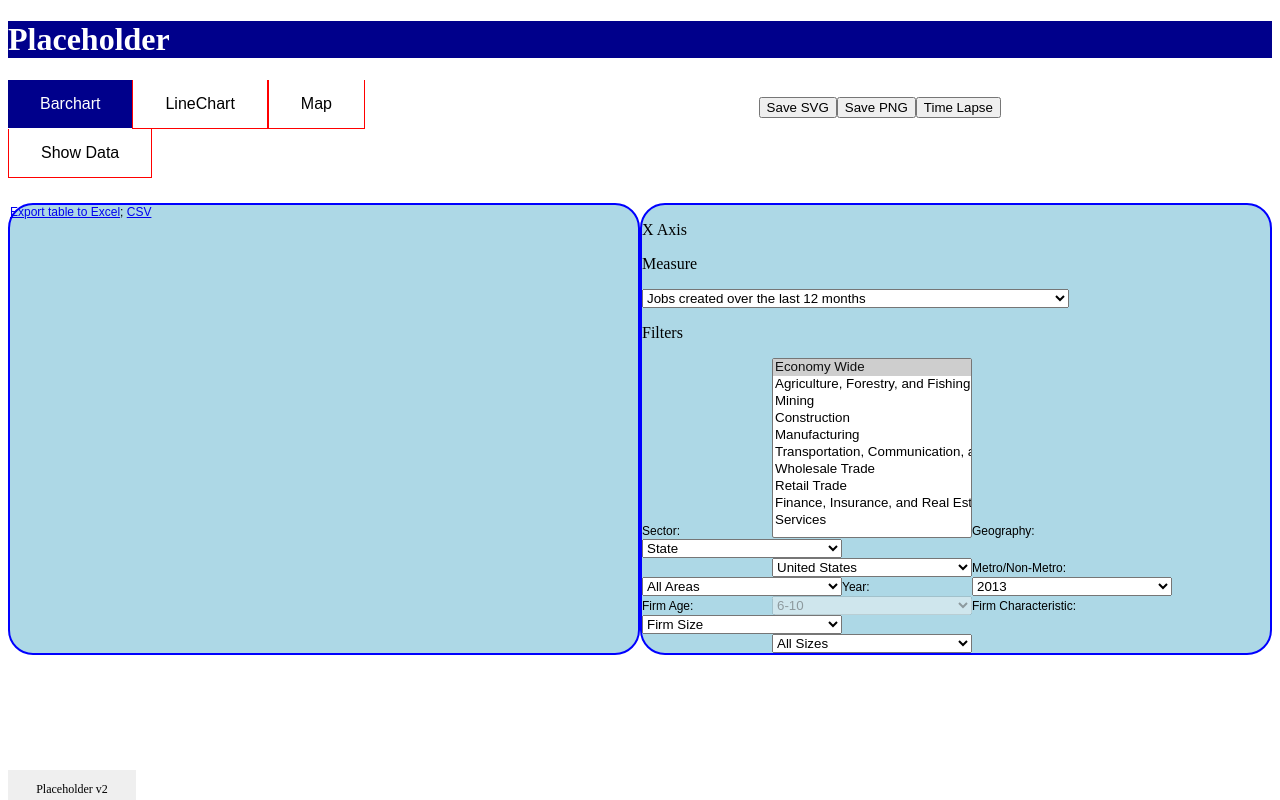
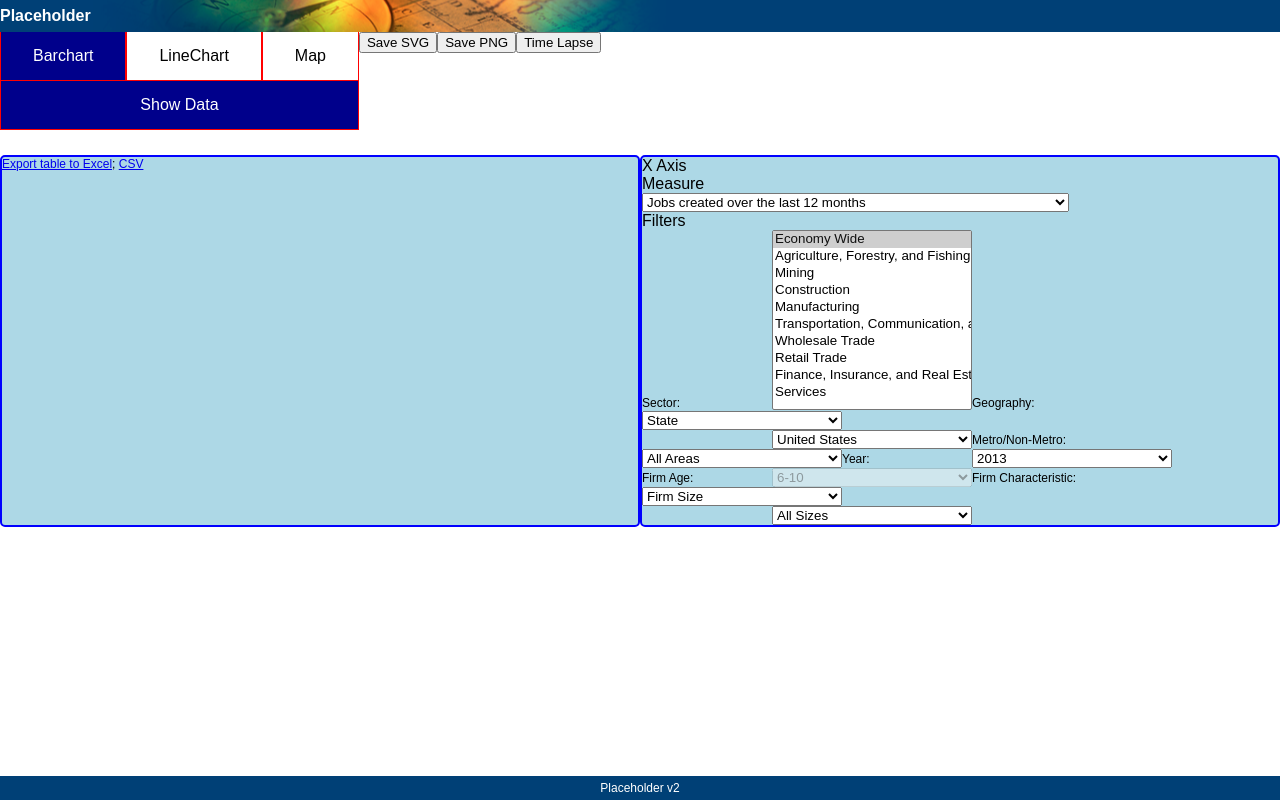
Before and after one commit to tibeggs/pzhur_clone, a plain HTML site: page app.html in a window 1280 px wide. Both pictures are taken after a click on the button "Show Data". Drawn offline with Linux system fonts and the light colour scheme; no server answers; a script that the page names is missing.

Commit message:
Updated changes to looks

```diff
--- a/app.html
+++ b/app.html
@@ -11,8 +11,14 @@
         <h1>Placeholder</h1>
     </header>
     <div id="keybuttons">
-        <div id="regimebuttons">
+        <div id="regimeholder">
+            <div id="regimebuttons">
+            </div>
+            <div id="rshowdata">
+
+            </div>
         </div>
+
         <div id="buttonsundergraph">
         </div>
     </div>
--- a/css/style.css
+++ b/css/style.css
@@ -1,3 +1,50 @@
+html, body, div, span, applet, object, iframe, h1, h2, h3, h4, h5, h6, p, blockquote, pre, a, abbr, acronym, address, big, cite, code, del, dfn, em, font, img, ins, kbd, q, s, samp, small, strike, strong, sub, sup, tt, var, b, u, i, center, dl, dt, dd, ol, ul, li, fieldset, form, label, legend, caption {
+    margin: 0;
+    padding: 0;
+    border: 0;
+    outline: 0;
+    font-size: 100%;
+    vertical-align: baseline;
+    background: transparent;
+    font-family: Arial, Helvetica, sans-serif;
+}
+
+
+#ltitle {
+    font-size: 30px;
+}
+
+#bcontainer {
+    display: block;
+    margin: auto;
+    width: 50%;
+    padding: 10px;
+}
+
+
+#sherebox {
+    margin-bottom: 15px;
+    margin-left: 0px;
+    font: 12px sans-serif;
+    border-radius: 5px;
+    border: 2px solid blue;
+}
+#scontent{
+    padding: 5px;
+}
+
+#nherebox {
+    margin-bottom: 15px;
+    margin-left: 0px;
+    font: 12px sans-serif;
+    border-radius: 5px;
+    border: 2px solid blue;
+}
+
+#ncontent {
+    padding: 5px;
+}
+
 .axis text {
     font: 10px sans-serif;
 }
@@ -50,24 +97,34 @@ rect.zoom {
     margin-left: 0px;
     font: 12px sans-serif;
     background: lightblue;
-    border-radius: 25px;
+    border-radius: 5px;
     border: 2px solid blue;
 }
 
 #headbanner {
-    background-color: darkblue;
+    min-height: 2em;
+    background: url(/css/webbanner.png) no-repeat left center #004076;
+    width: 100%;
     color: white;
+    font-family: Arial, Helvetica, sans-serif;
+    display: flex;
+    justify-content: left;
+    align-items: center;
 }
 
 #footbanner {
-    display: block;
-    text-align: center;
+    display: flex;
     font-size: 0.75em;
     bottom: 0;
-    width: 10%;
-    height: 30px;
+    width: 100%;
+    min-height: 2em;
     position: fixed;
-    background-color: #efefef;
+    background-color: #004076;
+    color: white;
+    font-family: Arial, Helvetica, sans-serif;
+    display: flex;
+    justify-content: center;
+    align-items: center;
 }
 
 #keybuttons {
@@ -142,7 +199,7 @@ rect.zoom {
     margin-bottom: 15px;
     margin-left: 0px;
     background: lightblue;
-    border-radius: 25px;
+    border-radius: 5px;
     border: 2px solid blue;
 }
 
@@ -160,9 +217,26 @@ rect.zoom {
     font-size: 16px;
 }
 
+.xbtnsd {
+    background-color: white; /* Green */
+    width: 100%;
+    border-top: none;
+    border-bottom: 1px solid red;
+    border-right: 1px solid red;
+    border-left: 1px solid red;
+    color: black;
+    padding: 15px 32px;
+    text-align: center;
+    text-decoration: none;
+    display: inline-block;
+    font-size: 16px;
+}
+
 .active {
     background-color: darkblue;
-        border: none;
+    border-bottom: 1px solid red;
+    border-right: 1px solid red;
+    border-left: 1px solid red;
     color: white;
     padding: 15px 32px;
     text-align: center;
@@ -170,9 +244,25 @@ rect.zoom {
     display: inline-block;
     font-size: 16px;
 }
+
+.act {
+    background-color: darkblue;
+    border-bottom: 1px solid red;
+    border-right: 1px solid red;
+    border-left: 1px solid red;
+    color: white;
+    padding: 15px 32px;
+    text-align: center;
+    text-decoration: none;
+    display: inline-block;
+    font-size: 16px;
+}
+
 .xbtn:hover {
     background-color: #005500;
-
+}
+.xbtnsd:hover {
+    background-color: #005500;
 }
 
 
--- a/js/PlotView.js
+++ b/js/PlotView.js
@@ -25,7 +25,7 @@ BDSVis.PlotView = {
             .attr("height", this.height + margin.top + margin.bottom + this.titleheight + this.xaxislabelheight);
 
 
-        d3.select("#buttonsundergraph").style("width", this.width + margin.left + "px");
+        //d3.select("#buttonsundergraph").style("width", this.width + margin.left + "px");
         d3.select("#plotarea").style("width", this.width + margin.left + margin.right + this.legendwidth + "px");
 
         this.xvarselector = d3.select("#xvarselector");
--- a/js/ViewModel.js
+++ b/js/ViewModel.js
@@ -15,9 +15,11 @@ BDSVis.ViewModel = function (model) {
     this.DrawUI = function () {
 
         var rgb = d3.select("#regimebuttons");
+        var rgbsd = d3.select("#rshowdata");
         var bug = d3.select("#buttonsundergraph");
         bug.selectAll('*').remove();
         rgb.selectAll('*').remove();
+        rgbsd.selectAll('*').remove();
 
         //UI elements for plotting regime switching: cartograms/map, heatchart/plot
         //set x selector to year
@@ -42,6 +44,11 @@ BDSVis.ViewModel = function (model) {
         //        console.log(tmod.regimeselector[0][0].value);
         //    }
         //}
+
+        function shdCheck() {
+                vm.toggleshowdata;
+        }
+
         function CreateButtonSelector(selector, name, value) {
             var btn = document.createElement("Button");
 
@@ -49,13 +56,13 @@ BDSVis.ViewModel = function (model) {
             btn.value = value;
             btn.className = xclass;
             if (value == 2) {
-                btn.onclick = function () { !vm.heatchart; vm.heatchart = +this.value; vm.getBDSdata(); vm.regimeselector[0][0].value = this.value; selectElement("xelector1", "year2"); tmod.regimex = this.value; };
+                btn.onclick = function () { !vm.heatchart; vm.heatchart = +this.value; vm.getBDSdata(); vm.regimeselector[0][0].value = this.value; selectElement("xelector1", "year2"); tmod.regimex = this.value; shdCheck();};
             }
             if (value == 0) {
-                btn.onclick = function () { vm.heatchart; vm.heatchart = +this.value; vm.getBDSdata(); vm.regimeselector[0][0].value = this.value; tmod.regimex = this.value; tmod.regimex = this.value; };
+                btn.onclick = function () { vm.heatchart; vm.heatchart = +this.value; vm.getBDSdata(); vm.regimeselector[0][0].value = this.value; tmod.regimex = this.value; tmod.regimex = this.value; shdCheck();};
             }
             if (value == 1) {
-                btn.onclick = function () { !vm.heatchart; vm.heatchart = +this.value; vm.getBDSdata(); vm.regimeselector[0][0].value = this.value; selectElement("xelector1", "geo"); tmod.regimex = this.value; };
+                btn.onclick = function () { !vm.heatchart; vm.heatchart = +this.value; vm.getBDSdata(); vm.regimeselector[0][0].value = this.value; selectElement("xelector1", "geo"); tmod.regimex = this.value; shdCheck();};
             }
 
             selector[0][0].appendChild(btn);
@@ -97,9 +104,14 @@ BDSVis.ViewModel = function (model) {
         var btnt = document.createElement("Button");
         btnt.id = "showdatabtn";
         btnt.innerHTML = "Show Data";
-        btnt.className = "xbtn";
-        btnt.onclick = vm.toggleshowdata;;
-        rgb[0][0].appendChild(btnt);
+        if (vm.ShowData) {
+            btnt.className = "xbtnsd act";
+        } else {
+            btnt.className = "xbtnsd";
+        }
+
+        btnt.onclick = vm.toggleshowdata;
+        rgbsd[0][0].appendChild(btnt);
         //rgb.append("button").text("Show Data").on("click", vm.toggleshowdata);
         if (!vm.timelapse) {
             bug.append("button").text("Save SVG").on("click", function () { BDSVis.util.savesvg('svg'); });
@@ -166,7 +178,7 @@ BDSVis.ViewModel = function (model) {
             var varr1code = isundergroupvar ? vm.SelectedOpts[varr.code][0] : varr.code;
             var multiple = vm.multiple(varr.code) && (!vm.model.IsGroup(varr) || isundergroupvar);
             selectorm.append("select")//Add the selector
-            //CreateModal(varr, varr1code, isundergroupvar);
+                //CreateModal(varr, varr1code, isundergroupvar);
                 //.attr("style","display:none")
                 .attr("id", "mselect")
                 //Add the selector
@@ -280,7 +292,12 @@ BDSVis.ViewModel = function (model) {
     this.ShowData = false; //Initial value
     this.toggleshowdata = function () {
         //This function executes in click to 'Show Data' button.
+        console.log(vm.ShowData);
         vm.ShowData = !vm.ShowData;
+        this.className += " act";
+        console.log(this.className += " act");
+
+
 
         var section = document.getElementById("regimebuttons");
         var btns = section.getElementsByClassName("xbtn");
```
Also changed, not shown: index.html (+20 -8 lines), css/webbanner.png (added). Lines whose indentation alone changed are shown as unchanged.
